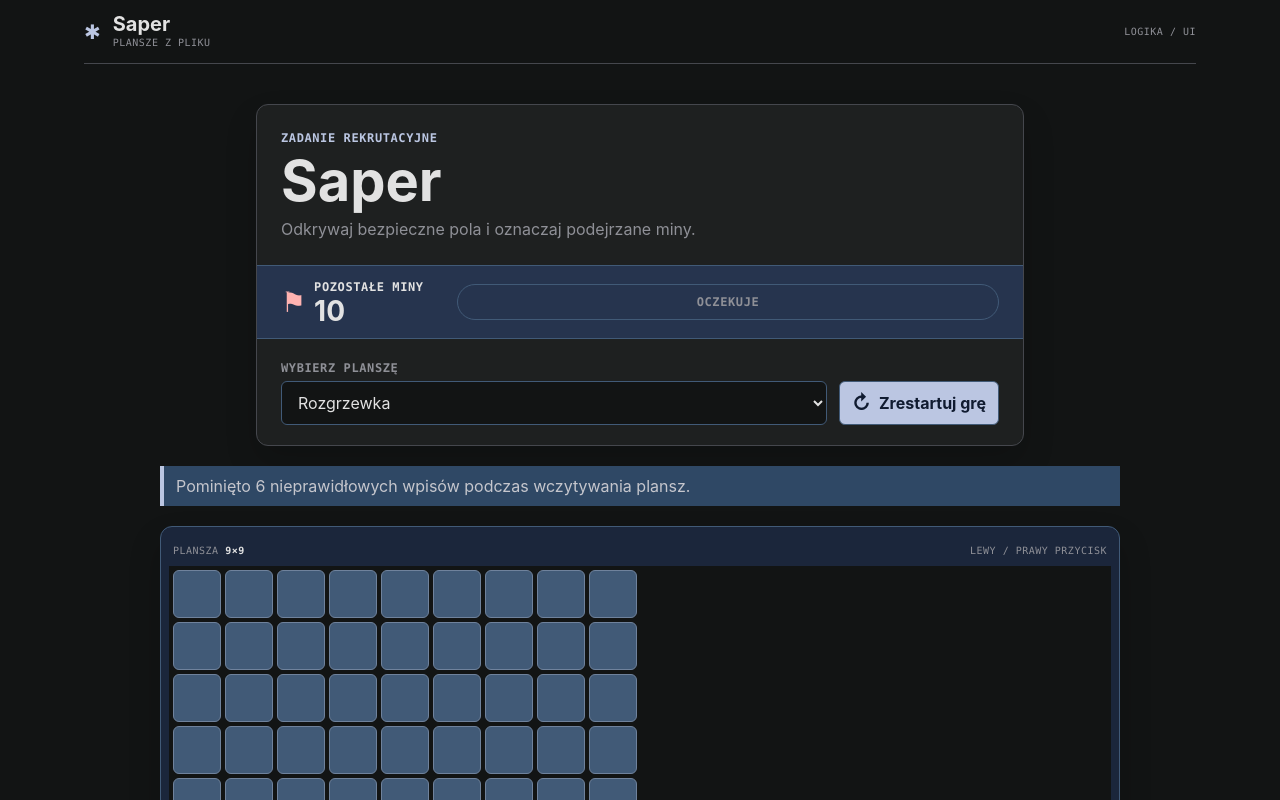
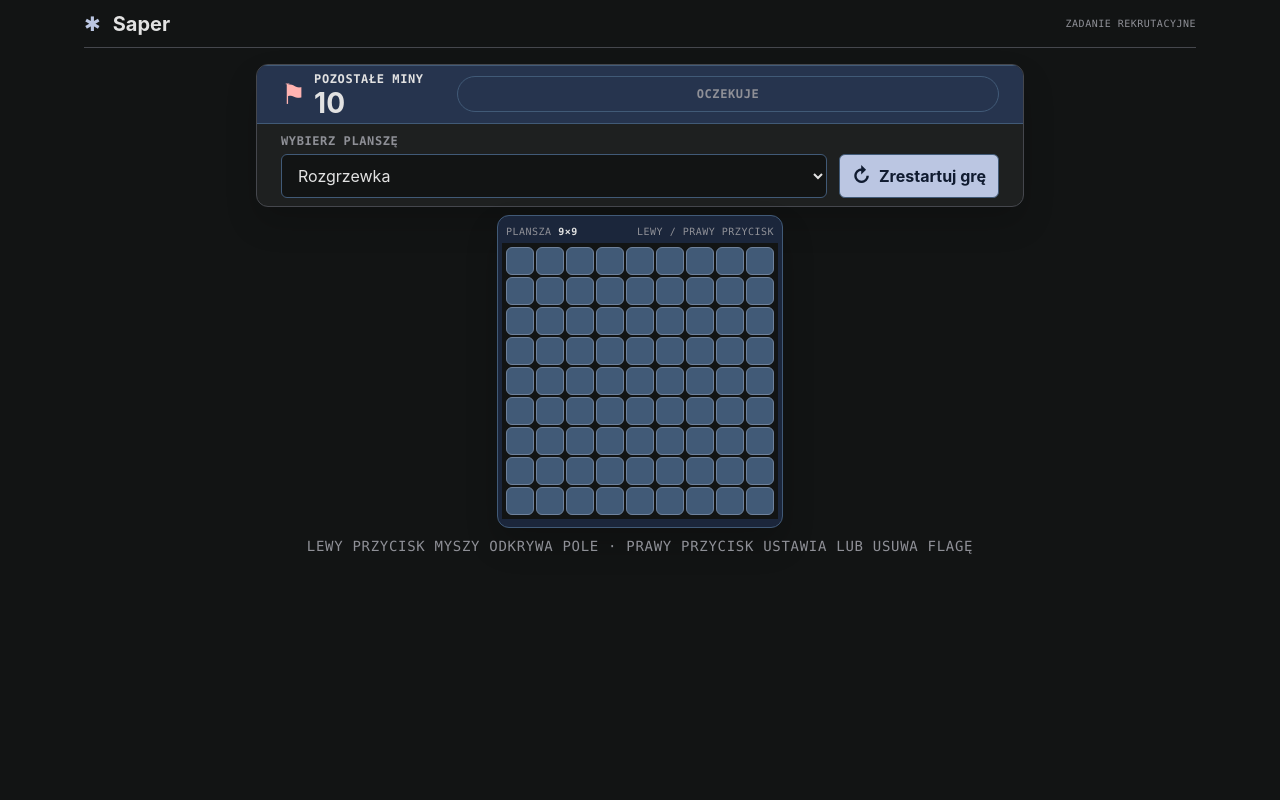
Before and after one commit to KosteckHD/Interia_zadanie_rekrutacyjne, a React (Vite) app: page / in a window 1280 px wide. Shown: the top 800 px of the page. Built offline with nearby package versions, Linux system fonts and the light colour scheme.

Commit message:
fix: fit game layout within viewport

```diff
--- a/src/App.tsx
+++ b/src/App.tsx
@@ -5,7 +5,6 @@ import { Game } from './components/Game/Game'
 
 function App() {
   const [levels, setLevels] = useState<Level[]>([])
-  const [dataIssues, setDataIssues] = useState<string[]>([])
   const [loadError, setLoadError] = useState<string | null>(null)
   const [isLoading, setIsLoading] = useState(true)
 
@@ -25,7 +24,6 @@ function App() {
 
         if (isActive) {
           setLevels(result.levels)
-          setDataIssues(result.issues)
           setIsLoading(false)
         }
       } catch (error: unknown) {
@@ -43,7 +41,7 @@ function App() {
     }
   }, [])
 
-  return <Game dataIssues={dataIssues} isLoading={isLoading} levels={levels} loadError={loadError} />
+  return <Game isLoading={isLoading} levels={levels} loadError={loadError} />
 }
 
 export default App
--- a/src/components/Board/Board.scss
+++ b/src/components/Board/Board.scss
@@ -4,10 +4,10 @@
   border-radius: var(--radius-medium);
   box-shadow: var(--shadow-board);
   margin: var(--space-zero) auto;
-  max-width: var(--size-board-max);
+  max-width: 100%;
   overflow: hidden;
-  padding: var(--space-2);
-  width: 100%;
+  padding: var(--space-1);
+  width: fit-content;
 }
 
 .board__header {
@@ -18,7 +18,7 @@
   font-size: var(--font-size-caption);
   justify-content: space-between;
   letter-spacing: var(--letter-spacing-mono);
-  padding: var(--space-2) var(--space-1);
+  padding: var(--space-1) var(--space-1);
 }
 
 .board__header strong {
@@ -28,13 +28,13 @@
 .board__scroll {
   max-width: 100%;
   overflow-x: auto;
-  padding-bottom: var(--space-2);
+  padding-bottom: var(--space-1);
 }
 
 .board__grid {
   background: var(--color-background);
   display: grid;
-  gap: var(--space-1);
+  gap: var(--space-cell-gap);
   grid-template-columns: repeat(var(--board-columns), var(--size-cell));
   min-width: max-content;
   padding: var(--space-1);
--- a/src/components/Game/Game.scss
+++ b/src/components/Game/Game.scss
@@ -1,11 +1,11 @@
 .game {
   display: flex;
   flex-direction: column;
-  gap: var(--space-5);
+  gap: var(--space-2);
   margin: var(--space-zero) auto;
   max-width: var(--size-content-max);
   min-height: var(--size-viewport-min);
-  padding: var(--space-zero) var(--space-5) var(--space-8);
+  padding: var(--space-zero) var(--space-5) var(--space-3);
 }
 
 .game__topbar {
@@ -61,14 +61,14 @@
   border: var(--border-width) solid var(--color-panel-border);
   border-radius: var(--radius-medium);
   box-shadow: var(--shadow-panel);
-  margin: var(--space-5) auto var(--space-zero);
+  margin: var(--space-2) auto var(--space-zero);
   max-width: var(--size-panel-max);
   overflow: hidden;
   width: 100%;
 }
 
 .game__header {
-  padding: var(--space-6);
+  padding: var(--space-3) var(--space-6);
 }
 
 .game__eyebrow {
@@ -99,7 +99,7 @@
   flex-wrap: wrap;
   gap: var(--space-4);
   justify-content: space-between;
-  padding: var(--space-3) var(--space-6);
+  padding: var(--space-1) var(--space-6);
 }
 
 .game__counter {
@@ -172,7 +172,8 @@
   margin-left: auto;
   margin-right: auto;
   max-width: var(--size-board-max);
-  padding: var(--space-2) var(--space-3);
+  font-size: var(--font-size-small);
+  padding: var(--space-1) var(--space-3);
   width: 100%;
 }
 
--- a/src/components/Game/Game.tsx
+++ b/src/components/Game/Game.tsx
@@ -6,7 +6,6 @@ import './Game.scss'
 
 type GameProps = {
   levels: Level[]
-  dataIssues: string[]
   loadError: string | null
   isLoading: boolean
 }
@@ -43,7 +42,7 @@ function getStatusModifier(board: BoardModel | null): string {
   return board.state
 }
 
-export function Game({ levels, dataIssues, loadError, isLoading }: GameProps) {
+export function Game({ levels, loadError, isLoading }: GameProps) {
   const [selectedLevelId, setSelectedLevelId] = useState('')
   const [board, setBoard] = useState<BoardModel | null>(null)
   const selectedLevel = levels.find((level) => level.id === selectedLevelId) ?? levels[0]
@@ -86,21 +85,12 @@ export function Game({ levels, dataIssues, loadError, isLoading }: GameProps) {
           <span aria-hidden="true" className="game__brand-mark">&#10033;</span>
           <div>
             <p className="game__brand-name">Saper</p>
-            <p className="game__brand-caption">PLANSZE Z PLIKU</p>
           </div>
         </div>
-        <span className="game__brand-meta">LOGIKA / UI</span>
+        <span className="game__brand-meta">Zadanie rekrutacyjne</span>
       </header>
 
       <section className="game__panel">
-        <header className="game__header">
-          <div>
-            <p className="game__eyebrow">ZADANIE REKRUTACYJNE</p>
-            <h1 className="game__title">Saper</h1>
-            <p className="game__description">Odkrywaj bezpieczne pola i oznaczaj podejrzane miny.</p>
-          </div>
-        </header>
-
         <div className="game__telemetry">
           <div className="game__counter" aria-live="polite">
             <span aria-hidden="true" className="game__counter-icon">&#9873;</span>
@@ -122,12 +112,6 @@ export function Game({ levels, dataIssues, loadError, isLoading }: GameProps) {
         />
       </section>
 
-      {dataIssues.length > 0 ? (
-        <p className="game__notice" role="status">
-          Pominięto {dataIssues.length} nieprawidłowych wpisów podczas wczytywania plansz.
-        </p>
-      ) : null}
-
       {currentBoard ? (
         <Board board={currentBoard} onReveal={handleReveal} onToggleFlag={handleToggleFlag} />
       ) : (
--- a/src/components/GameControls/GameControls.scss
+++ b/src/components/GameControls/GameControls.scss
@@ -4,7 +4,7 @@
   flex-wrap: wrap;
   gap: var(--space-3);
   justify-content: space-between;
-  padding: var(--space-5) var(--space-6);
+  padding: var(--space-2) var(--space-6);
 }
 
 .game-controls__field {
--- a/src/styles/_variables.scss
+++ b/src/styles/_variables.scss
@@ -56,12 +56,12 @@
   --space-8: 2rem;
   --size-page-min: 20rem;
   --size-viewport-min: 100svh;
-  --size-cell: clamp(2rem, 7vw, 3rem);
-  --size-cell-min: 2rem;
+  --size-cell: clamp(1.25rem, 3vw, 1.75rem);
+  --size-cell-min: 1.25rem;
   --size-content-max: 72rem;
   --size-panel-max: 48rem;
   --size-board-max: 60rem;
-  --size-topbar-height: 4rem;
+  --size-topbar-height: 3rem;
   --size-control-height: 2.75rem;
   --size-select-width: 14rem;
   --size-counter-width: 10rem;
@@ -70,7 +70,7 @@
   --font-size-small: 0.875rem;
   --font-size-label: 0.75rem;
   --font-size-caption: 0.625rem;
-  --font-size-title: clamp(2rem, 6vw, 3.5rem);
+  --font-size-title: clamp(1.5rem, 4vw, 2.5rem);
   --font-size-brand: 1.25rem;
   --font-size-counter: 1.75rem;
   --font-size-cell: 1.125rem;
@@ -80,6 +80,7 @@
   --letter-spacing-wide: 0.08em;
   --letter-spacing-mono: 0.05em;
   --border-width: 1px;
+  --space-cell-gap: 0.125rem;
   --notice-border-width: 0.25rem;
   --focus-width: 0.1875rem;
   --focus-offset: 0.125rem;
```
